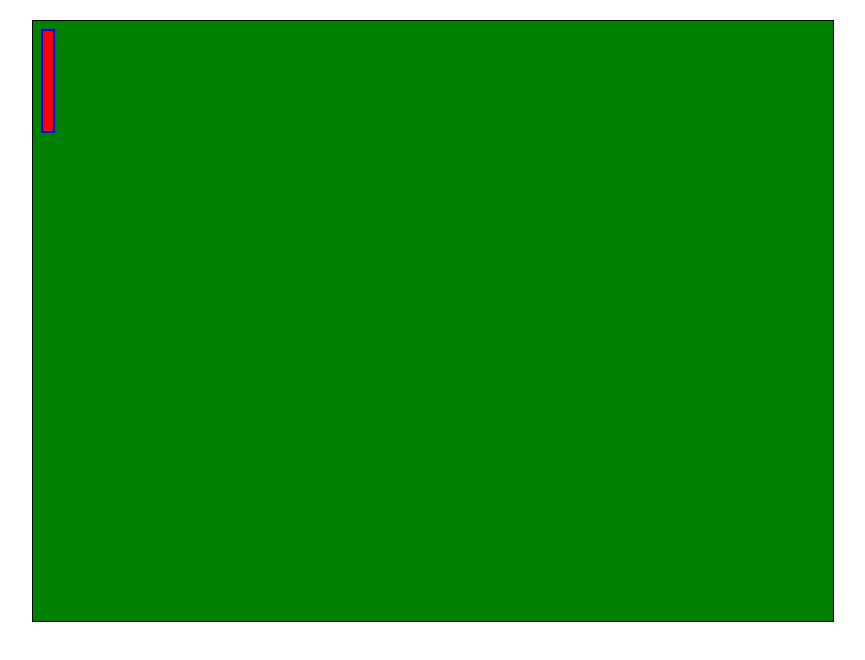
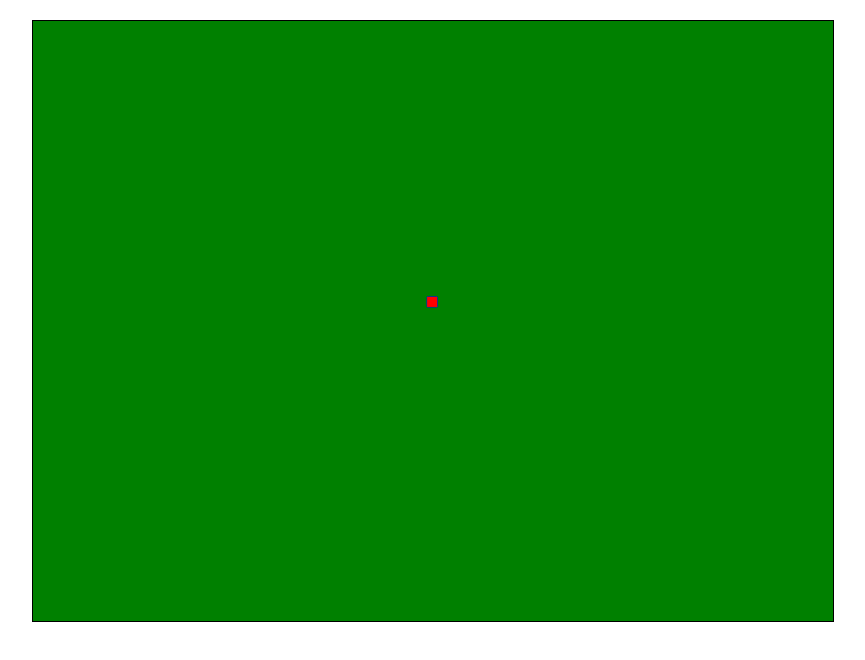
Before and after one commit to juwanpetty/html5-top-down-shooter, a plain HTML site: page index.html in a window 1280 px wide. Shown: the whole page, without its empty margins (208-1073 px from the left). Drawn offline with Linux system fonts and the light colour scheme.

Commit message:
Create a game loop

```diff
--- a/index.html
+++ b/index.html
@@ -34,12 +34,31 @@
                 const WIDTH = canvas.width;
                 const HEIGHT = canvas.height;
 
-                c.fillStyle = "red";
-                c.strokeStyle = "blue";
-                c.rect(10,10,10,100);
-                c.lineWidth = 4;
-                c.stroke();
-                c.fill();
+                let player1x = 395;
+                let player1y = 295;
+
+                const mainDraw = () => {
+                    if (player1x < 0 || player1x > WIDTH || player1y < 0 || player1y > HEIGHT) {
+                        player1x = 395;
+                        player1y = 295;
+                        player1xChanger += (Math.random() * 2) - 1;
+                        player1yChanger += (Math.random() * 2) - 1;
+                    }
+
+                    player1x += (Math.random() * 2) - 1;
+                    player1y += (Math.random() * 2) - 1;
+
+                    c.clearRect(0, 0, WIDTH, HEIGHT);
+                    c.fillStyle = "red";
+                    c.strokeStyle = "blue";
+                    c.beginPath();
+                    c.rect(player1x, player1y, 10,10);
+                    c.lineWidth = 1;
+                    c.stroke();
+                    c.fill();
+                }
+
+                setInterval(mainDraw, 20);
             }
         </script>
 </head>
```
